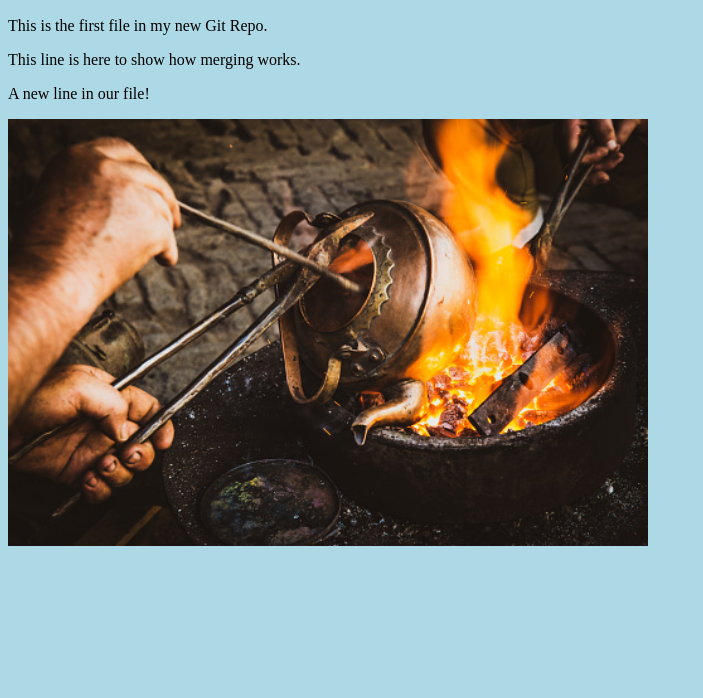
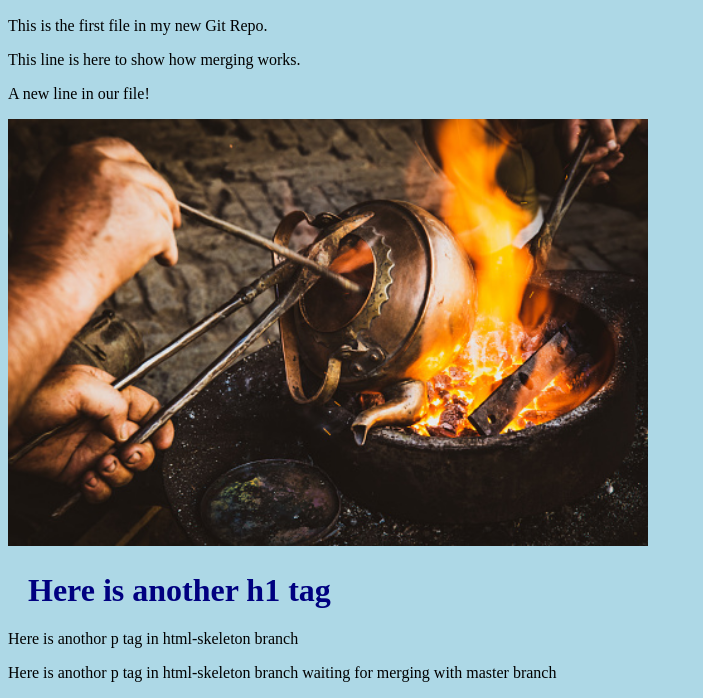
Before and after one commit to 18511030student/hello-world, a plain HTML site: page index.html in a window 1280 px wide. Shown: the part 481-1179 px from the top of the page, without its empty margins (0-703 px from the left). Before the commit the page ends 1039 px from the top, so only its background shows below. Drawn offline with Linux system fonts and the light colour scheme.

Commit message:
Update index.html
Added some p tags to file.

```diff
--- a/index.html
+++ b/index.html
@@ -2,6 +2,7 @@
 <html>
 
 <head>
+    <meta charset="UTF-8">
     <link rel="stylesheet" href="bluestyle.css">
     <title>Hello World!</title>
 </head>
@@ -14,6 +15,10 @@
     <p>This line is here to show how merging works.</p>
     <p>A new line in our file!</p>
     <div><img src="img_hello_git.jpg" alt="Hello Git" style="width:100%;max-width:640px"></div>
+    <h1>Here is another h1 tag</h1>
+    <p>Here is anothor p tag in html-skeleton branch</p>
+    <p>Here is anothor p tag in html-skeleton branch waiting for merging with master branch</p>
+
 </body>
 
 </html>
```
